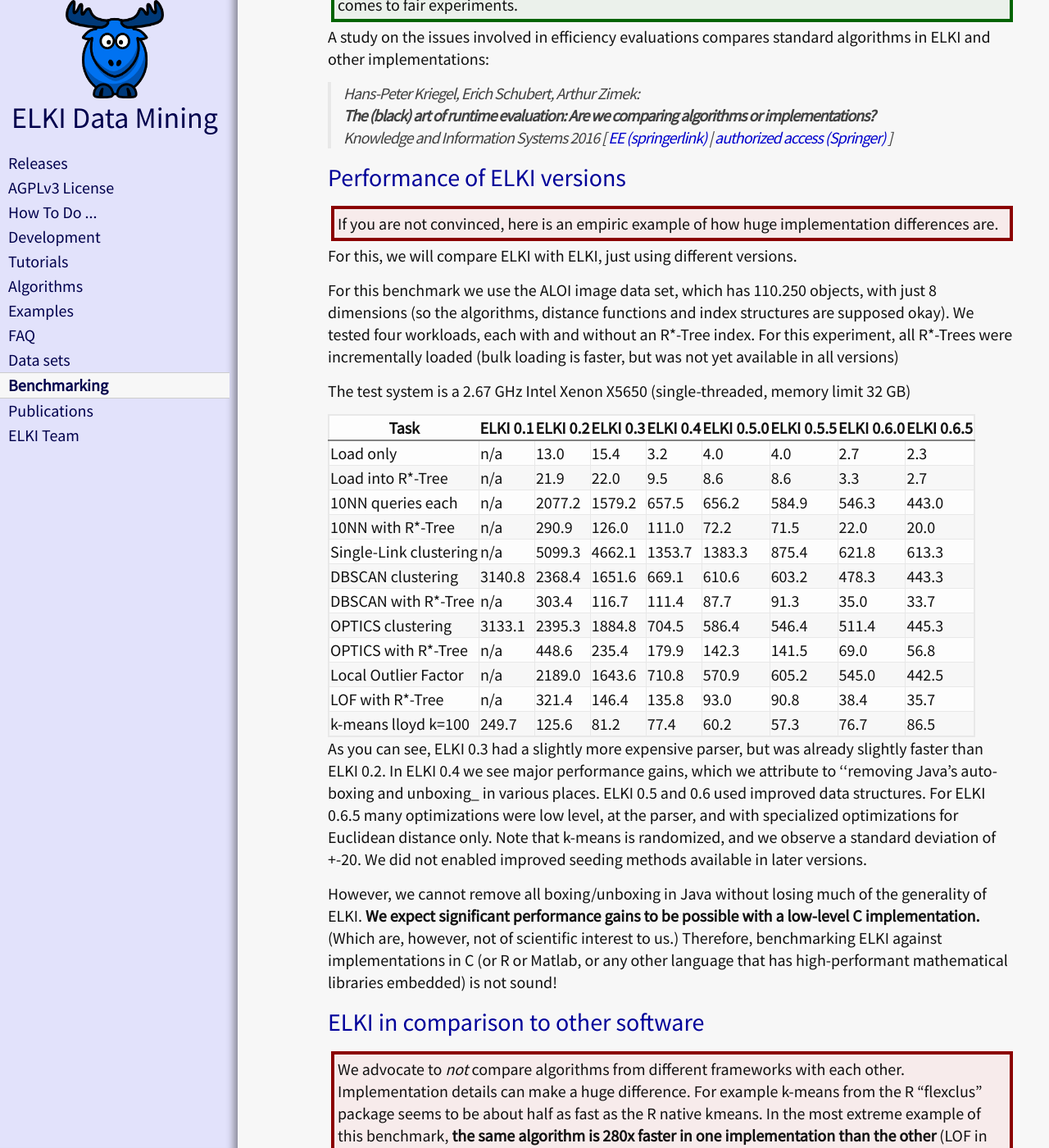
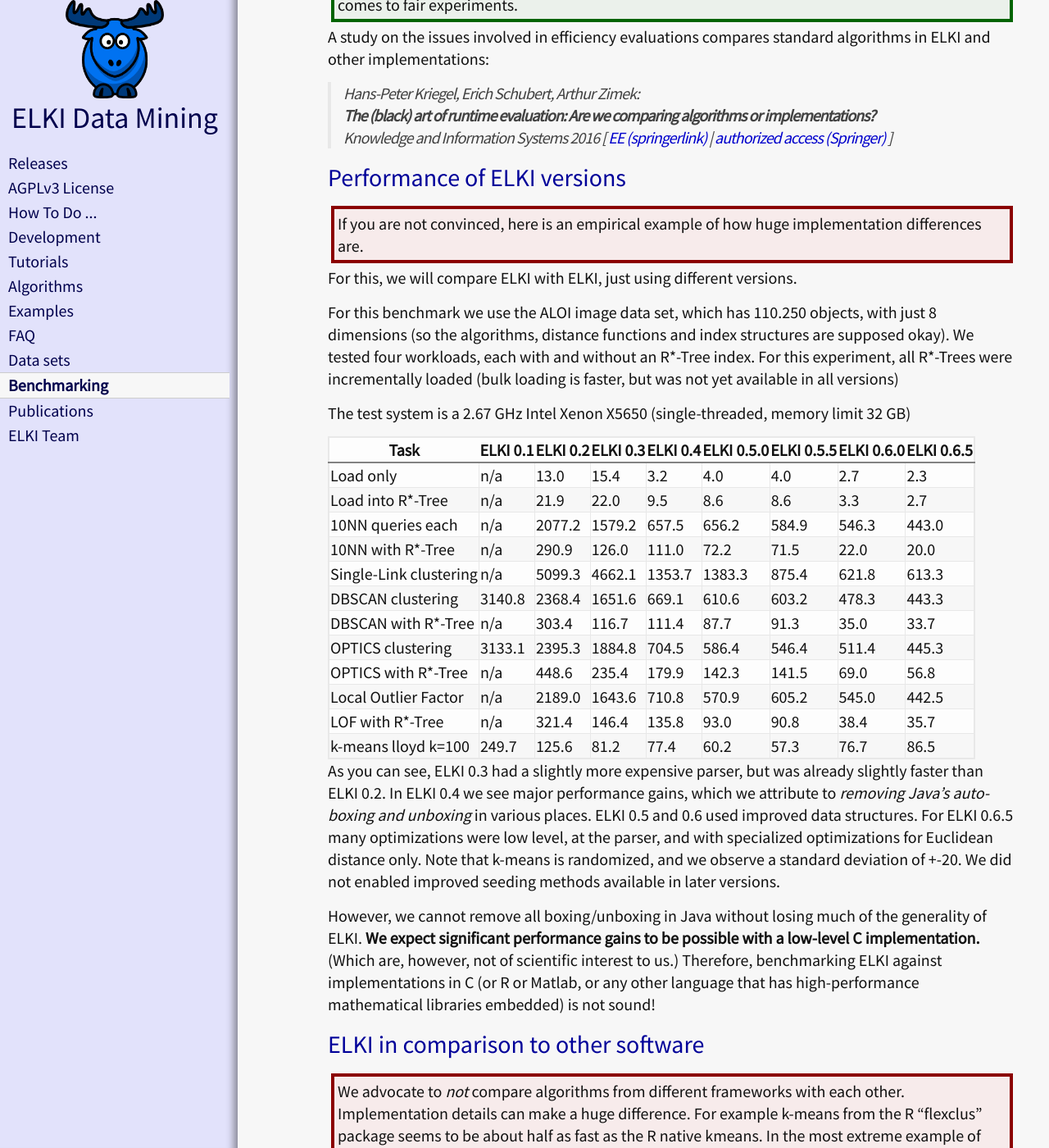
Before and after one commit to elki-project/elki-project.github.io, a Jekyll site: the page built from benchmarking.md, in a window 1280 px wide and 1400 px high, scrolled down 1058 px. Shown: the whole window at 82% size. Built offline with Jekyll 4.4.1, drawn with Linux system fonts in a browser that asks for light colours; some of the changed text lies outside the part shown.

Commit message:
Spelling error, repeat reference.

```diff
--- a/benchmarking.md
+++ b/benchmarking.md
@@ -44,7 +44,7 @@
 Performance of ELKI versions
 ----------------------------
 
-If you are not convinced, here is an empiric example of how huge implementation differences are.
+If you are not convinced, here is an empirical example of how huge implementation differences are.
 {: class="box-warn" }
 
 For this, we will compare ELKI with ELKI, just using different versions.
@@ -68,9 +68,9 @@
 | LOF with R\*-Tree | n/a | 321.4 | 146.4 | 135.8 | 93.0 | 90.8 | 38.4 | 35.7 |
 | k-means lloyd k=100 | 249.7 | 125.6 | 81.2 | 77.4 | 60.2 | 57.3 | 76.7 | 86.5
 
-As you can see, ELKI 0.3 had a slightly more expensive parser, but was already slightly faster than ELKI 0.2. In ELKI 0.4 we see major performance gains, which we attribute to ''removing Java's auto-boxing and unboxing\_ in various places. ELKI 0.5 and 0.6 used improved data structures. For ELKI 0.6.5 many optimizations were low level, at the parser, and with specialized optimizations for Euclidean distance only. Note that k-means is randomized, and we observe a standard deviation of +-20. We did not enabled improved seeding methods available in later versions.
+As you can see, ELKI 0.3 had a slightly more expensive parser, but was already slightly faster than ELKI 0.2. In ELKI 0.4 we see major performance gains, which we attribute to _removing Java's auto-boxing and unboxing_ in various places. ELKI 0.5 and 0.6 used improved data structures. For ELKI 0.6.5 many optimizations were low level, at the parser, and with specialized optimizations for Euclidean distance only. Note that k-means is randomized, and we observe a standard deviation of +-20. We did not enabled improved seeding methods available in later versions.
 
-However, we cannot remove all boxing/unboxing in Java without losing much of the generality of ELKI. **We expect significant performance gains to be possible with a low-level C implementation.** (Which are, however, not of scientific interest to us.) Therefore, benchmarking ELKI against implementations in C (or R or Matlab, or any other language that has high-performant mathematical libraries embedded) is not sound!
+However, we cannot remove all boxing/unboxing in Java without losing much of the generality of ELKI. **We expect significant performance gains to be possible with a low-level C implementation.** (Which are, however, not of scientific interest to us.) Therefore, benchmarking ELKI against implementations in C (or R or Matlab, or any other language that has high-performance mathematical libraries embedded) is not sound!
 
 ELKI in comparison to other software
 ------------------------------------
@@ -100,3 +100,9 @@
 
 Weka DBSCAN and OPTICS runtime has decreased 8x with extension version 1.0.3, by removing unnecessary safety checks. ELKI's DBSCAN has become 5x faster across versions. **Do not do runtime benchmarking on code that you did not profile and optimize to the same extent - the result will be meaningless!**
 {: class="box-warn" }
+
+More examples of performance changes across versions can be found in this study:
+
+> Hans-Peter Kriegel, Erich Schubert, Arthur Zimek:\\
+**The (black) art of runtime evaluation: Are we comparing algorithms or implementations?**\\
+Knowledge and Information Systems 2016 \[ [EE (springerlink)](http://dx.doi.org/10.1007/s10115-016-1004-2) | [authorized access (Springer)](http://rdcu.be/lMk4) \]
```
